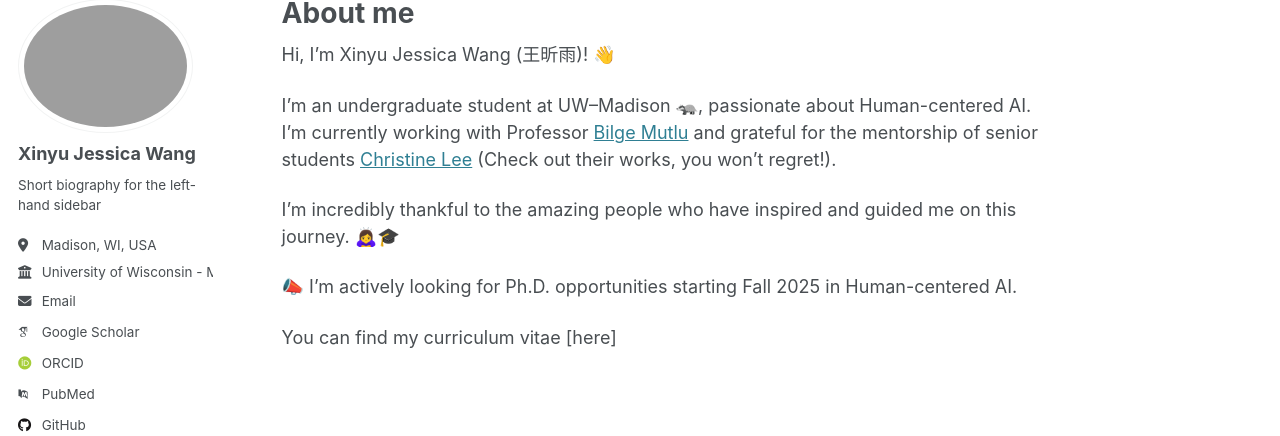
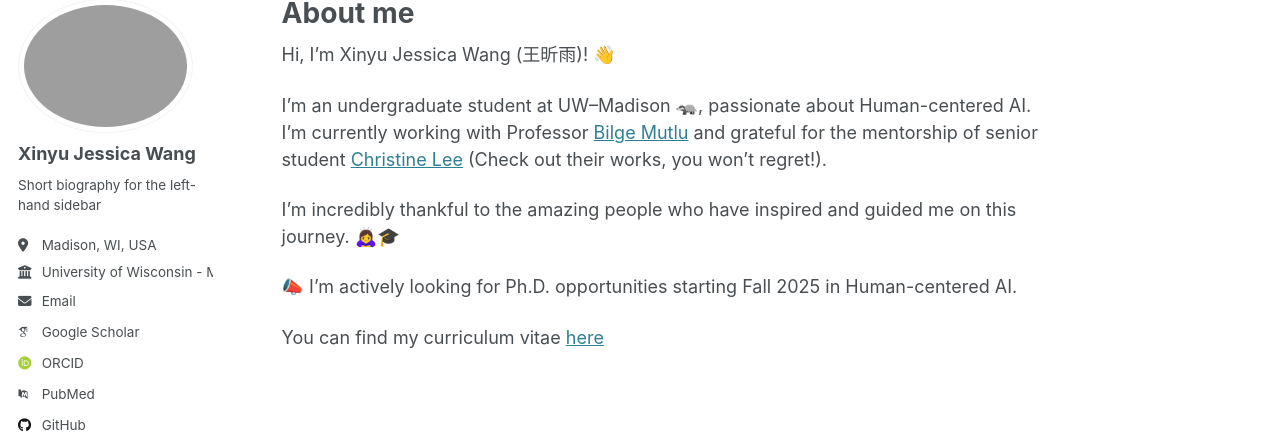
Before and after one commit to xwang2775/xwang2775.github.io, a Jekyll site: the page built from _pages/about.md, in a window 1280 px wide. Shown: the part 107-543 px from the top of the page. Built offline with Jekyll 4.4.1, drawn with Linux system fonts in a browser that asks for light colours; some web fonts are replaced.

Commit message:
add basic info

```diff
--- a/_pages/about.md
+++ b/_pages/about.md
@@ -9,10 +9,10 @@ redirect_from:
 
 Hi, I'm Xinyu Jessica Wang (王昕雨)! 👋
 
-I’m an undergraduate student at UW–Madison 🦡, passionate about Human-centered AI. I’m currently working with Professor [Bilge Mutlu](https://bmutlu.github.io/) and grateful for the mentorship of senior students [Christine Lee](https://christineplee.github.io/) (Check out their works, you won't regret!).
+I’m an undergraduate student at UW–Madison 🦡, passionate about Human-centered AI. I’m currently working with Professor [Bilge Mutlu](https://bmutlu.github.io/) and grateful for the mentorship of senior student [Christine Lee](https://christineplee.github.io/) (Check out their works, you won't regret!).
 
 I’m incredibly thankful to the amazing people who have inspired and guided me on this journey. 🙇‍♀️🎓
 
 📣 I’m actively looking for Ph.D. opportunities starting Fall 2025 in Human-centered AI.
 
-You can find my curriculum vitae [here]
+You can find my curriculum vitae [here](https://drive.google.com/file/d/1WoSETtpDUKVr9RmRANCWvNmj7TA8iufF/view?usp=drive_link)
```
Also changed, not shown: 1 other file.
